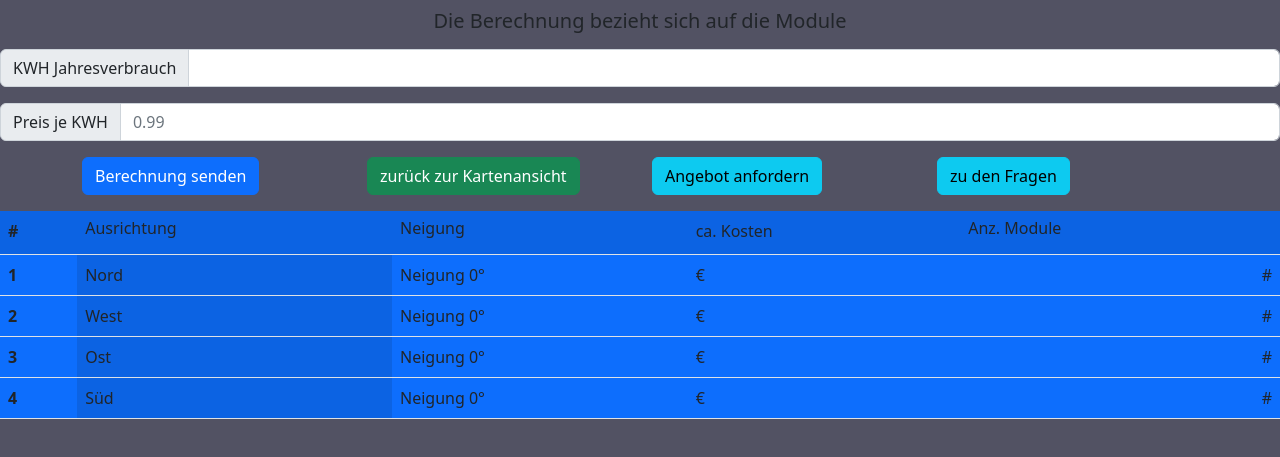
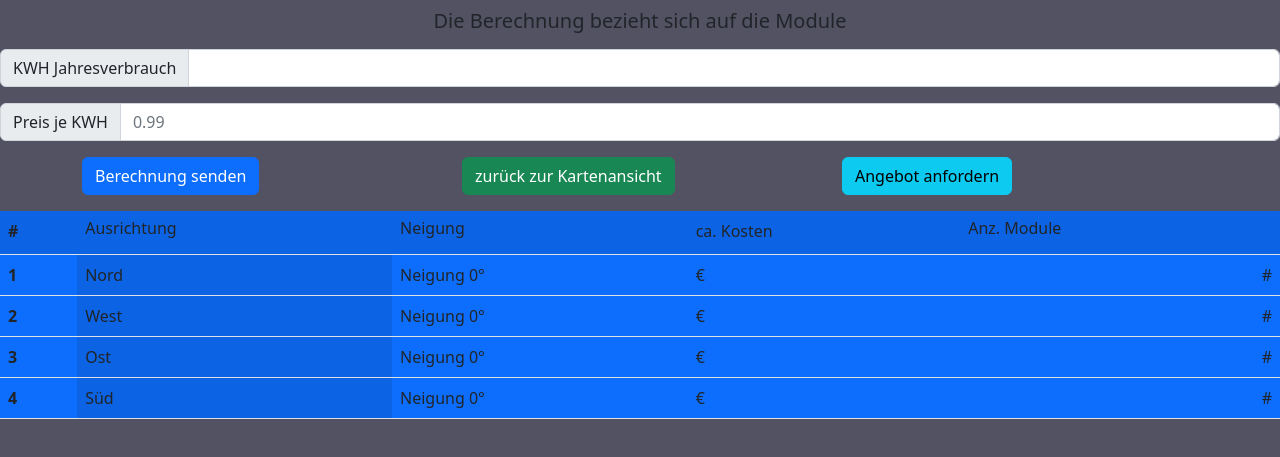
Before and after one commit to Mars4all/Solar-Calculater, a plain HTML site: page Berechnung.html in a window 1280 px wide. Shown: the part 63-520 px from the top of the page. Drawn offline with nearby package versions, Linux system fonts and the light colour scheme.

Commit message:
Update Berechnung.html

```diff
--- a/Berechnung.html
+++ b/Berechnung.html
@@ -75,25 +75,20 @@
 
 	</div>
 
-	<div class="container" id="Buttenberechnung">
+	<div class="container">
 		<div class="row">
 		  <div class="col">
 			<button id="buttonberechnen" class="btn btn-primary mb-3" type="submit">Berechnung senden</button>
 		  </div>
-
 		  <div class="col">
 			<a class="btn btn-success mb-3" href="Kartenansicht_nach_Berechnung.html" role="button">zurück zur Kartenansicht</a>
 		  </div>
-
-			<div class="col" id="b.berechnen" >
+		  <div class="col">
 			<a class="btn btn-info mb-3" href="Anbieter.html" role="button">Angebot anfordern</a>
-			</div>
-
-			<div class="col" id="b.berechnen" >
-				<a class="btn btn-info mb-3" href="fragen.html" role="button"> zu den Fragen</a>
 		  </div>
 		</div>
 	  </div>
+
 <!--</form>-->
 <!-- Tabelle mit werten-->
 
```
Lines whose indentation alone changed are shown as unchanged.
